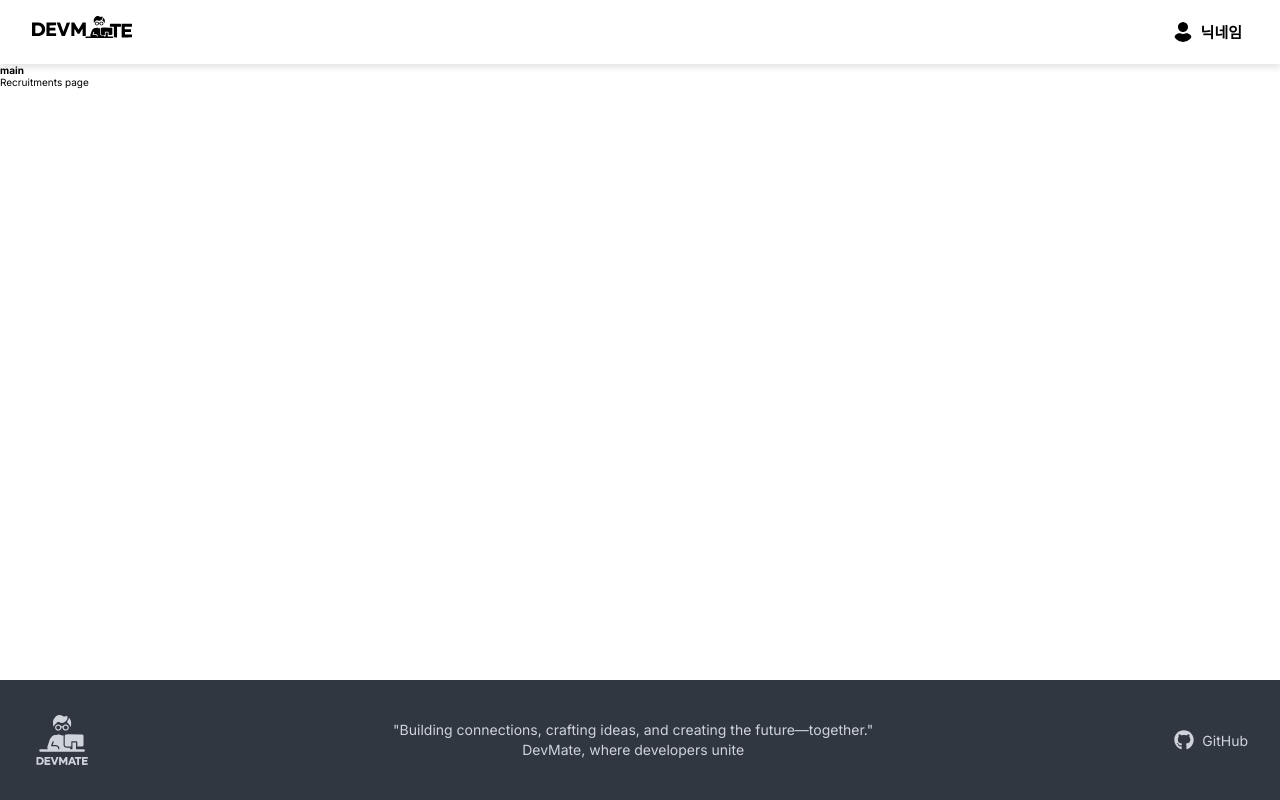
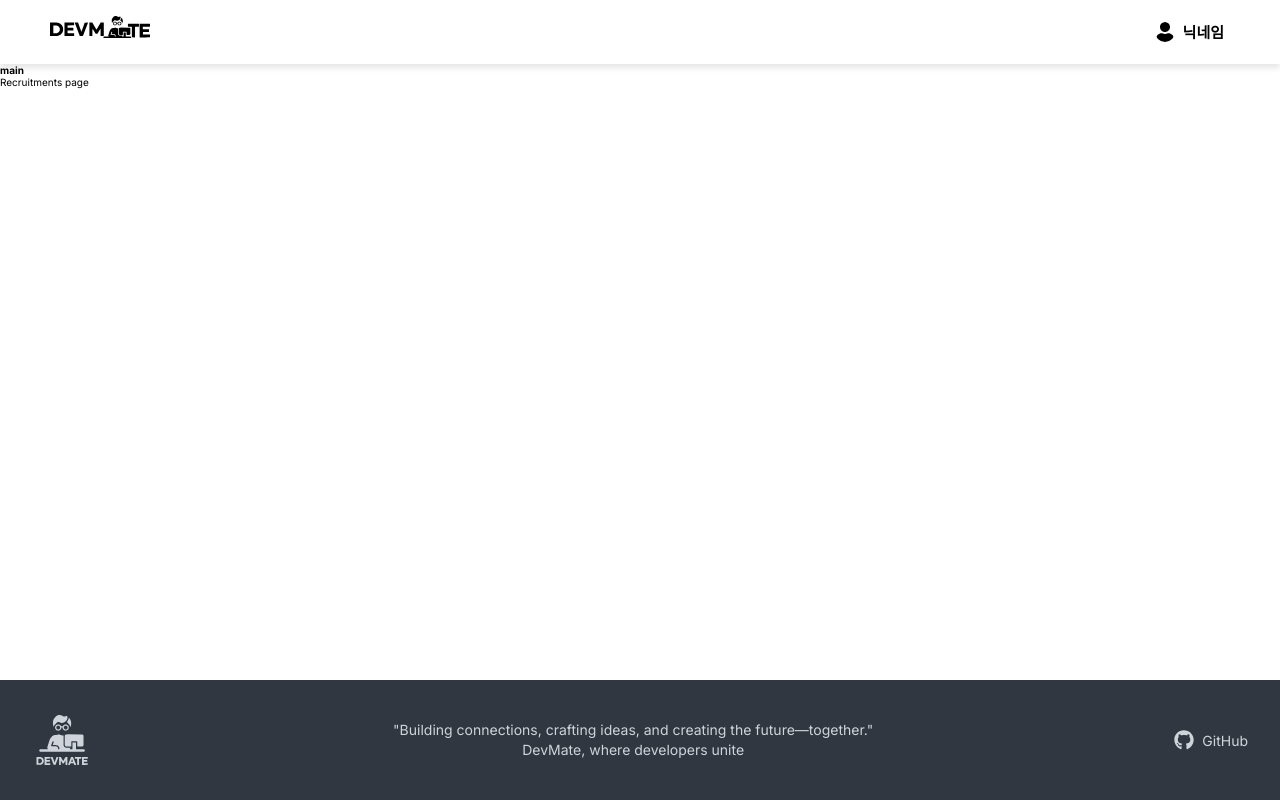
Before and after one commit to smimdla0205/DevMate, a Next.js app: page /recruitments in a window 1280 px wide. Built offline with nearby package versions, Linux system fonts and the light colour scheme.

Commit message:
feat : 헤더 스타일 수정 #4

```diff
--- a/components/header/Header.module.scss
+++ b/components/header/Header.module.scss
@@ -8,7 +8,7 @@
   box-shadow: 0 4px 6px rgba(0, 0, 0, 0.1);
   display: flex;
   align-items: center;
-  padding: 0 32px;
+  padding: 0 50px;
   z-index: 1000;
 }
 
@@ -46,7 +46,7 @@
 
 .header__dropdownMenu {
   position: absolute;
-  top: 48px;
+  top: 30px;
   right: 0;
   background: white;
   box-shadow: 0 4px 6px rgba(0, 0, 0, 0.1);
@@ -54,6 +54,8 @@
   overflow: hidden;
   min-width: 160px;
   z-index: 999;
+  transform: translateX(25%);
+  border: 1px solid rgba(0, 0, 0, 0.1);
 }
 
 .header__dropdownMenuItem {
```
